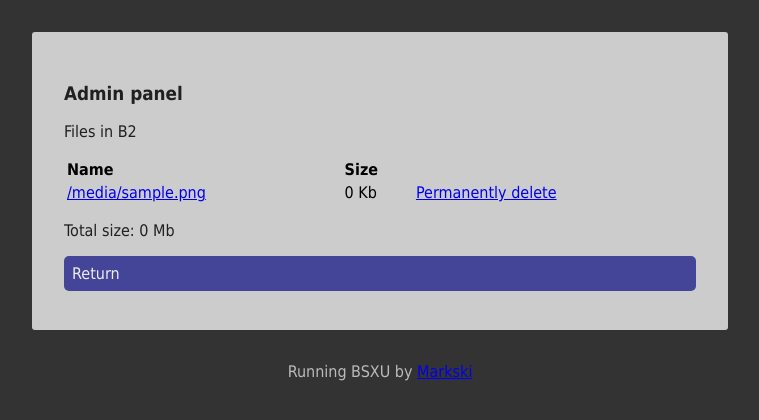
After one commit to markski1/BSXU, a Flask app: template src/webpanel/templates/b2_files.jinja2 in a window 1280 px wide. The commit adds this page. Shown: the top 420 px of the page, without its empty margins (260-1019 px from the left). Run offline with Flask 3, Linux system fonts and the light colour scheme; the template is opened without the code that fills it: most values are stand-ins (such as "Sample title", 1, 10 or a date in 2020); parts of the project's set-up code (start-up, migrations or seed data) failed here and were passed over.

Commit message:
List B2 files and ability to permanently delete files.

```diff
--- a/src/routes/panel.py
+++ b/src/routes/panel.py
@@ -5,6 +5,8 @@ from flask import Blueprint, render_template, request, redirect
 from flask_login import login_required, login_user, logout_user, current_user
 
 from core import actions
+from core.b2connect import b2_get_files, b2_delete_file
+from core.cache import cache_delete_file
 from core.session import attempt_login, Session
 from core.config import cache_folder, use_b2_storage, url_path
 from core.stats import get_total_hits, start_date, get_all_file_hits
@@ -46,9 +48,56 @@ def logout():
 @login_required
 def main_ui():
     file_list, total_size = cached_file_data()
-    return render_template("panel.jinja2",
+    return render_template("panel.jinja2", use_b2_storage=use_b2_storage,
                            cache_amount=len(file_list), cache_size=f'{total_size:,}',
                            total_hits=get_total_hits(), start_date=start_date)
+
+
+@panel_bp.route("/files")
+@login_required
+def files_ui():
+    if not use_b2_storage:
+        return render_template(
+            'result.jinja2',
+            result_title="B2 upload disabled.",
+            result_outcome=f"This endpoint is disabled because B2 storage is disabled."
+        )
+
+    b2_files = b2_get_files()
+
+    total_size = 0
+    for f in b2_files:
+        total_size += f.size
+
+    return render_template(
+        'b2_files.jinja2', files=b2_files, total_size=total_size
+    )
+
+
+@panel_bp.route("/files/delete/<string:filename>")
+@login_required
+def delete_file(filename):
+    if not use_b2_storage:
+        return render_template(
+            'result.jinja2',
+            result_title="B2 upload disabled.",
+            result_outcome=f"This endpoint is disabled because B2 storage is disabled."
+        )
+
+    success = b2_delete_file(filename)
+
+    if success:
+        cache_delete_file(filename)
+        return render_template(
+            'result.jinja2',
+            result_title="File deleted",
+            result_outcome=f"The file `{filename}` has been deleted."
+        )
+    else:
+        return render_template(
+            'result.jinja2',
+            result_title="File deletion failed",
+        )
 
 
 @panel_bp.route("/cache")
@@ -113,18 +162,9 @@ def clear_cache(confirmation):
                     <p>Doing this will delete ALL of your files.</p>
                     <p><a href="/panel/cache/clear/override">Yes, delete all of my files.</a></p>
                """
-    else:
-        for filename in os.listdir(cache_folder):
-            file_path = os.path.join(cache_folder, filename)
-            try:
-                if os.path.isfile(file_path) or os.path.islink(file_path):
-                    os.unlink(file_path)
-                elif os.path.isdir(file_path):
-                    shutil.rmtree(file_path)
-            except Exception as e:
-                return f'Failed to delete {file_path}. Reason: {e}', 500
 
-        return redirect('/panel/cache')
+    clear_cache()
+    return redirect('/panel/cache')
 
 
 # Helpers
--- /dev/null
+++ b/src/webpanel/templates/b2_files.jinja2
@@ -0,0 +1,36 @@
+{% extends "layout.jinja2" %}
+{% block title %}B2 files{% endblock %}
+
+{% block main %}
+
+    <h3>Admin panel</h3>
+    <p>Files in B2</p>
+
+    {% if files %}
+        <table style="width: 100%">
+            <thead>
+                <tr>
+                    <td style="max-width: 100px"><b>Name</b></td>
+                    <td><b>Size</b></td>
+                </tr>
+            </thead>
+            <tbody>
+                {% for file in files %}
+                    <tr>
+                        <td><a href="/{{ file.file_name }}">{{ file.file_name }}</a></td>
+                        <td>{{ "{:,}".format(file.size // 1024) }} Kb</td>
+                        <td><a href="/panel/files/delete/{{ file.file_name }}" onclick="return confirm('Are you sure?')">Permanently delete</a></td>
+                    </tr>
+                {% endfor %}
+            </tbody>
+        </table>
+
+        <p>Total size: {{ "{:,}".format(total_size // 1024 // 1024) }} Mb</p>
+
+    {% else %}
+        <p>No files found, or failed to fetch them.</p>
+    {% endif %}
+
+    <a role="button" class="menu-button" href="/panel/main">Return</a>
+
+{% endblock %}
--- a/src/webpanel/templates/panel.jinja2
+++ b/src/webpanel/templates/panel.jinja2
@@ -4,6 +4,7 @@
 {% block main %}
 
     <h3>Admin panel</h3>
+
     <ul>
         <li>Files in cache: {{ cache_amount }} ({{ cache_size }} Kb)</li>
         <li>Hits since BSXU restarted: {{ total_hits }}</li>
@@ -11,6 +12,9 @@
     </ul>
 
     <a role="button" class="menu-button" href="/panel/upload">Upload file</a>
+    {% if use_b2_storage %}
+        <a role="button" class="menu-button" href="/panel/files">See B2 files</a>
+    {% endif %}
     <a role="button" class="menu-button" href="/panel/cache">See cached files</a>
     <a role="button" class="menu-button" href="/panel/stats">See stats</a>
 
--- a/src/webpanel/templates/result.jinja2
+++ b/src/webpanel/templates/result.jinja2
@@ -5,11 +5,8 @@
 
     <h3>Admin panel</h3>
     <p>{{ result_title }}</p>
-
     <p>{{ result_outcome }}</p>
-
     <hr>
-
     <a role="button" class="menu-button" href="/panel/main">Return</a>
 
 {% endblock %}
--- a/src/webpanel/templates/upload.jinja2
+++ b/src/webpanel/templates/upload.jinja2
@@ -13,7 +13,6 @@
     </form>
 
     <hr>
-
     <a role="button" class="menu-button" href="/panel/main">Return</a>
 
 {% endblock %}
```
Also changed, not shown: src/core/b2connect.py (+22 -19 lines), src/core/cache.py (added, +39 -0 lines), 1 other file.
